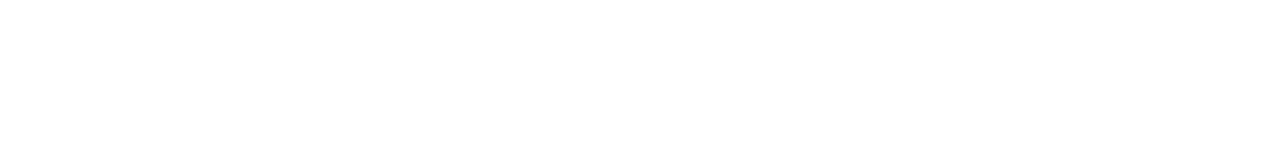
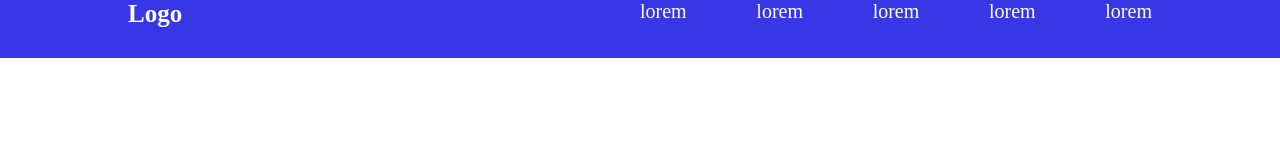
Before and after one commit to Pulcioo/html-css-responsive-flex-layout, a plain HTML site: page index.html in a window 1280 px wide. Drawn offline with Linux system fonts and the light colour scheme.

Commit message:
aggiunta dell'header

```diff
--- a/index.html
+++ b/index.html
@@ -12,8 +12,16 @@
 <body>
     <div class="wrapper">
         <header>
-            <div class="footer-left"></div>
-            <div class="footer-right"></div>
+            <div class="header-left margin-left">
+                <h1>Logo</h1>
+            </div>
+            <div class="header-right margin-right">
+                <span>lorem</span>
+                <span>lorem</span>
+                <span>lorem</span>
+                <span>lorem</span>
+                <span>lorem</span>
+            </div>
         </header>
         <main>
             <div class="container-demo"></div>
--- a/style.css
+++ b/style.css
@@ -2,4 +2,47 @@
     box-sizing: border-box;
     padding: 0;
     margin: 0;
+    color: white;
 }
+
+/* utility */
+.margin-left{
+    margin-left: 10%;
+}
+
+.margin-right{
+    margin-right: 10%;
+}
+
+.wrapper{
+    display: flex;
+    flex-direction: column;
+}
+
+/* header */
+header{
+    background-color: rgb(55, 55, 230);
+    display: flex;
+    width: 100%;
+    padding-bottom: 30px;
+}
+
+/* header-left */
+.header-left{
+    width: 40%;
+}
+
+.header-left>h1{
+    font-size: 25px;
+}
+
+/* header-right */
+.header-right{
+    width: 40%;
+    display: flex;
+    justify-content: space-between;
+}
+
+.header-right>span{
+    font-size: 20px;
+}
```
